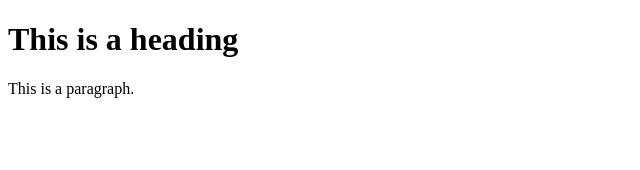
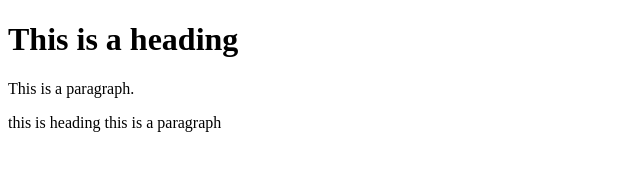
Before and after one commit to moreedgit/Personal_Project02, a plain HTML site: page index.html in a window 1280 px wide. Shown: the whole page, without its empty margins (0-640 px from the left). Drawn offline with Linux system fonts and the light colour scheme.

Commit message:
Update index.html

```diff
--- a/index.html
+++ b/index.html
@@ -7,4 +7,7 @@
 <p>This is a paragraph.</p>
 
 </body>
+  this is heading
+  this is a paragraph
+
 </html>
```
